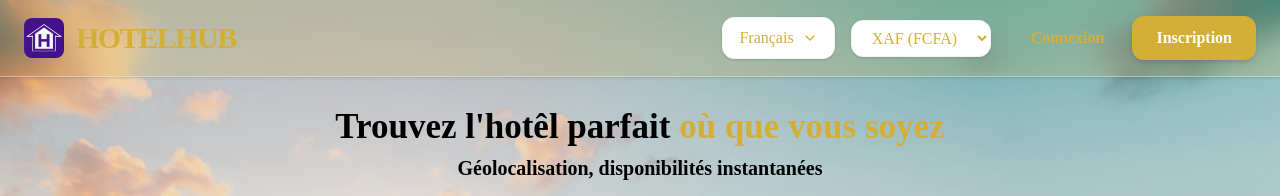
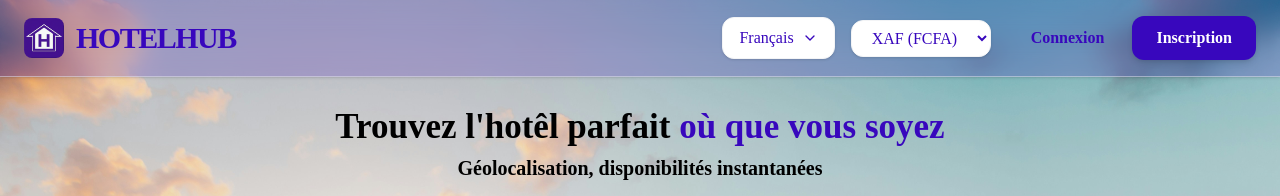
Before and after one commit to jorel-tiokang/HOTELHUB, a Next.js app: page / in a window 1280 px wide. Shown: the top 196 px of the page. Built offline with nearby package versions, Linux system fonts and the light colour scheme.

Commit message:
feat: update primary color to blue
Changed --blue color from rgb(212, 175, 55) to rgb(56, 7, 189)

```diff
--- a/app/globals.css
+++ b/app/globals.css
@@ -3,7 +3,7 @@
 
 :root {
   --background: #ffffff;
-  --blue: rgb(212, 175, 55);
+  --blue: rgb(56, 7, 189);
   --foreground: #171717;
 }
 
```
